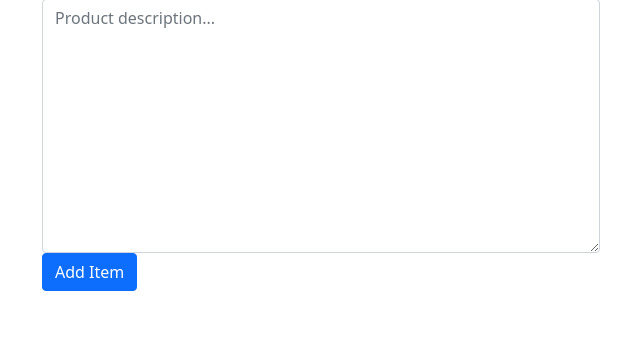
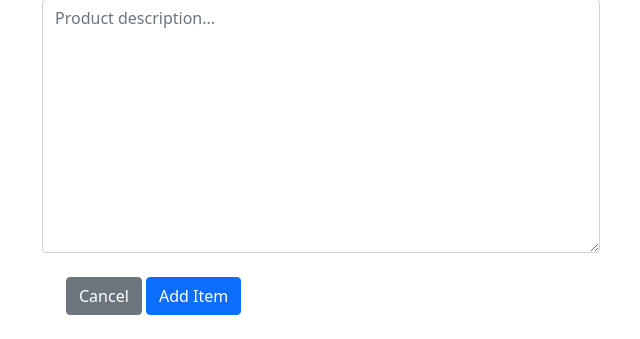
Before and after one commit to NicoleMulela/DIYHome_Ecommerce, a PHP site: page /newproduct.php in a window 1280 px wide. Shown: the part 582-921 px from the top of the page, without its empty margins (40-680 px from the left). Before the commit the page ends 873 px from the top, so only its background shows below. Run offline with PHP 8.4, Linux system fonts and the light colour scheme; data that the repository does not hold is empty.

Commit message:
Seller side product styling update

```diff
--- a/seller/editproduct.php
+++ b/seller/editproduct.php
@@ -80,7 +80,7 @@
       <textarea type="text" class="form-control" name="ProductDescription" id="itemDescription" cols="20" rows="10"  placeholder="Product description..."><?php echo $fetch_product['ProductDescription']?></textarea>
     </div>
 
-    <div class="col-6 mt-4">
+    <div class="col-6 m-4">
       <a class="btn btn-secondary " href="product.php" role="button">Cancel</a>
       <button type="submit" name="edit_product" class="btn btn-primary">Edit Item</button>
     </div>
--- a/seller/newproduct.php
+++ b/seller/newproduct.php
@@ -1,6 +1,6 @@
 <?php require_once("processes/dbconnect.php"); ?>
 <?php include_once 'includes/header.inc.php' ?>
-<?php session_start(); ?>
+
 
 <div class="container">
   <form action="processes/newproductprocess.php" method='post' enctype="multipart/form-data">
@@ -49,7 +49,8 @@
       <textarea type="text" class="form-control" name="ProductDescription" id="itemDescription" cols="20" rows="10" placeholder="Product description..."></textarea>
     </div>
 
-    <div class="col-6">
+    <div class="col-6 m-4">
+      <a class="btn btn-secondary " href="product.php" role="button">Cancel</a>
       <button type="submit" name="add_product" class="btn btn-primary">Add Item</button>
     </div>
   </form>
--- a/seller/product.php
+++ b/seller/product.php
@@ -43,6 +43,7 @@
                       <th>Image</th>
                       <th>Quantity</th>
                       <th>Price</th>
+                      <th colspan="2">Action</th>
                   </tr>
               </thead>
               <tbody>
```
